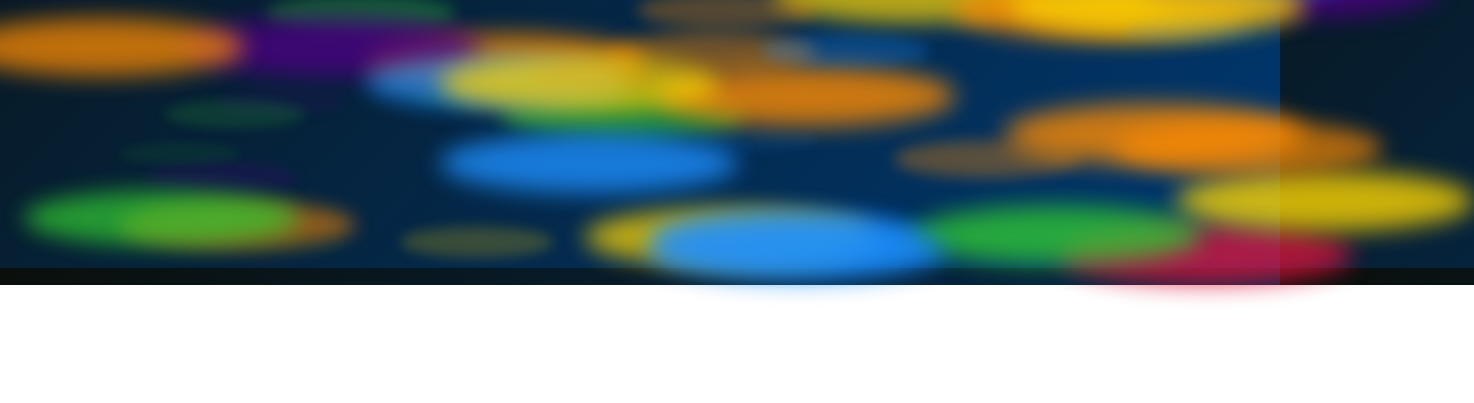
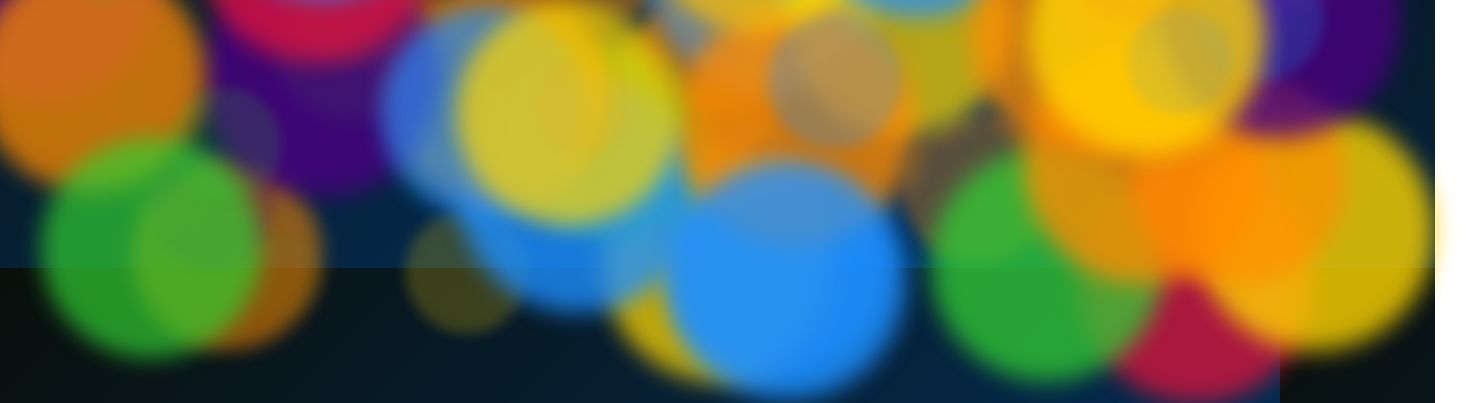
Before and after one commit to MissaelChing/TRIMATICAB, a plain HTML site: page views/prueba.html in a window 1280 px wide. Shown: the part 532-935 px from the top of the page, 1474 px wide, since content can reach past the window. Before the commit the page ends 817 px from the top, so only its background shows below. Drawn offline with Linux system fonts and the light colour scheme.

Commit message:
Update prueba.html

```diff
--- a/views/prueba.html
+++ b/views/prueba.html
@@ -57,8 +57,8 @@
 .light {
     position: absolute;
     border-radius: 50%;
-    width: 100px; /* Aumenta el tamaño inicial */
-    height: 20px;
+    width: 80px; /* Aumenta el tamaño inicial */
+    height: 80px;
     filter: blur(4px); /* Reduce el desenfoque para mayor visibilidad */
     opacity: 0; /* Inicia invisible */
     animation: growAndFade 5s infinite alternate;
```
